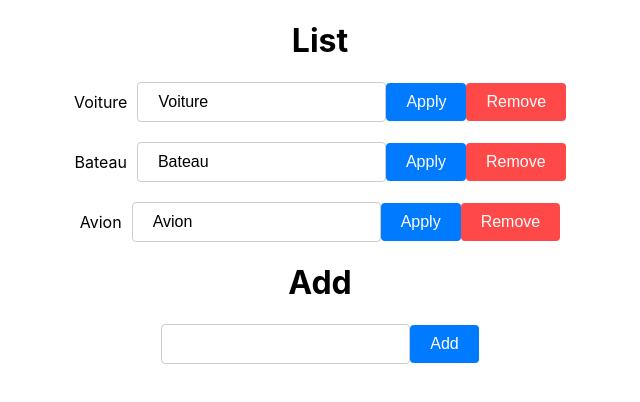
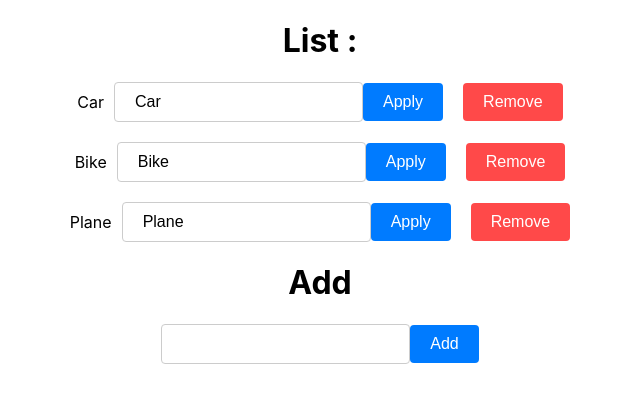
Before and after one commit to thonino/react-learn, a React (Create React App) app: page / in a window 1280 px wide. Shown: the top 402 px of the page, without its empty margins (320-960 px from the left). Built offline with nearby package versions, Linux system fonts and the light colour scheme.

Commit message:
exercice crud done

```diff
--- a/src/components/Home/Home.js
+++ b/src/components/Home/Home.js
@@ -1,61 +1,61 @@
 import React, { useState, useRef } from 'react'
 
 function Home() {
-    // Show
+  // Show :
   const [tabs, setTabs] = useState([
-      { id: 0, name: 'Voiture'},
-      { id: 1, name: 'Bateau'},
-      { id: 2, name: 'Avion'},
+    { id: 0 , name: 'Car'},
+    { id: 1 , name: 'Bike'},
+    { id: 2 , name: 'Plane'},
   ])
 
-    // Reset input 1
-    const rsInput = useRef(null)
+  // Reset input 1 :
+  const resetInput = useRef(null);
 
-    // Add
+  // Add :
   const handleSubmit = (e) => {
     e.preventDefault();
     const id = tabs.length;
-      const name = e.target.new.value
-      setTabs([...tabs, {id , name}]);
-      if(rsInput.current){rsInput.current.value =""}
+    const name = e.target.new.value;
+    setTabs([...tabs, { id , name}])
+    if(resetInput.current){resetInput.current.value = ""}
   }
 
-    // Uptade
+  // Update :
   const handleUpdate = (e, id) => {
     e.preventDefault();
     const name = e.target.update.value;
     const newTabs = tabs.map((item) =>
-        item.id === id ? { ...item, name} : item
+    item.id === id ? { name } : item
     )
     setTabs(newTabs)
   }
 
-    // Delete
+  // Delete :
   const handleDelete = (id) => {
     const newTabs = tabs.filter((item) =>
       item.id !== id
     )
-      setTabs(newTabs)
+    setTabs(newTabs);
   }
 
   return (
-    <div className='center'>
-      <h1> List </h1>
+    <div className="center">
+      <h1> List :</h1>
       {tabs.map((data) =>
         <div key={data.id} className="d-flex mt">
           {data.name}
           <form onSubmit={(e)=>handleUpdate(e, data.id)}>
             <input
               defaultValue={data.name}
-            className='input-form'
+              className="input-form"
               name="update"
             />
-          <button type="submit" className='btn'>
+            <button type='submit' className="btn">
               Apply
             </button>
             <button
-            onClick={() => handleDelete(data.id)}
-            className='btn-red'
+              onClick={()=>handleDelete(data.id)}
+              className="btn-red ms"
             >
               Remove
             </button>
@@ -66,11 +66,16 @@ function Home() {
         <h1> Add </h1>
         <input
           type="text"
-          className="input-form"
+          className='input-form'
           name="new"
-          ref={rsInput}
+          ref={resetInput}
         />
-        <button className="btn">Add</button>
+        <button
+          type="submit"
+          className="btn"
+        >
+          Add
+        </button>
       </form>
     </div>
   )
```
Lines whose indentation alone changed are shown as unchanged.
